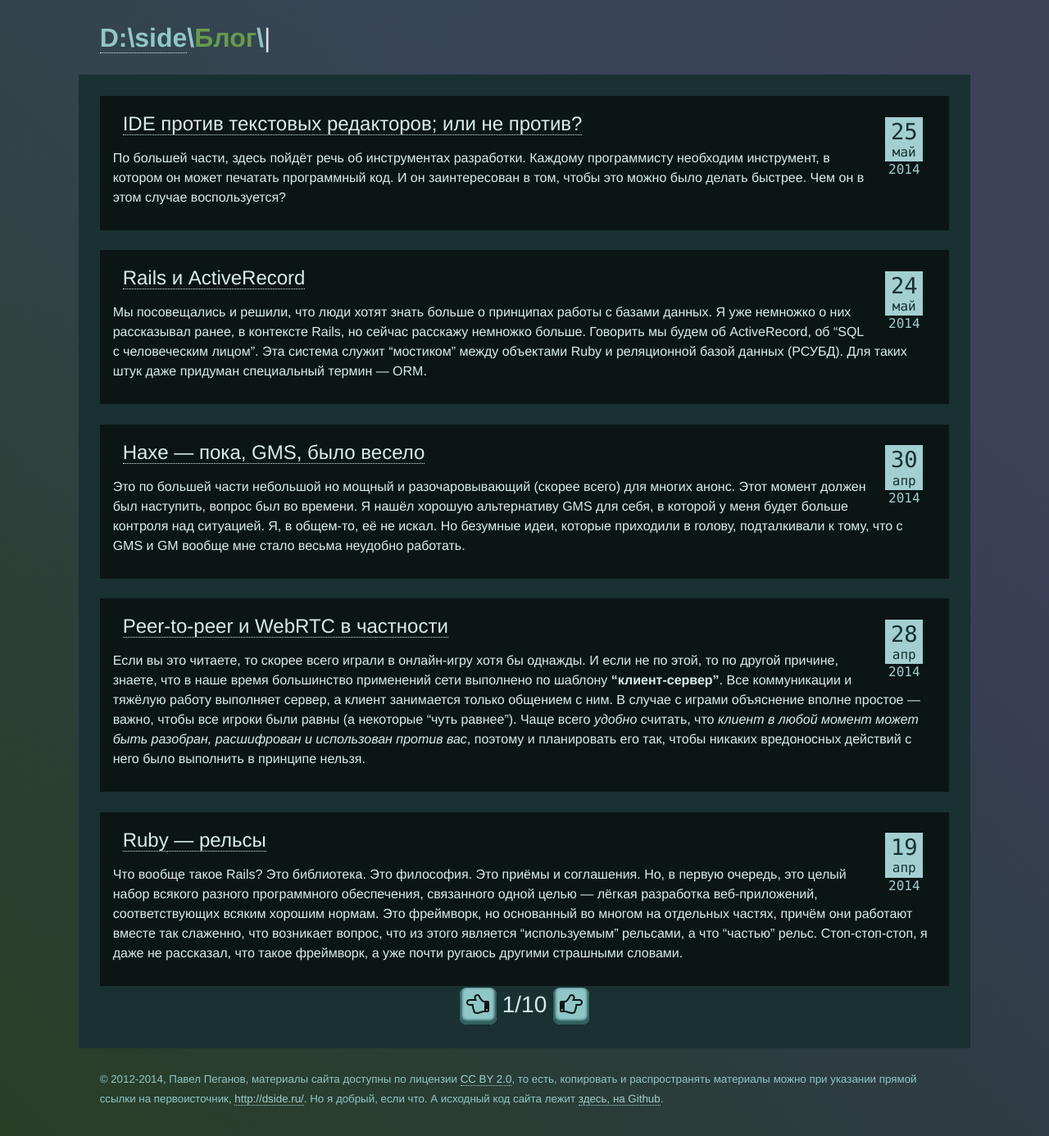
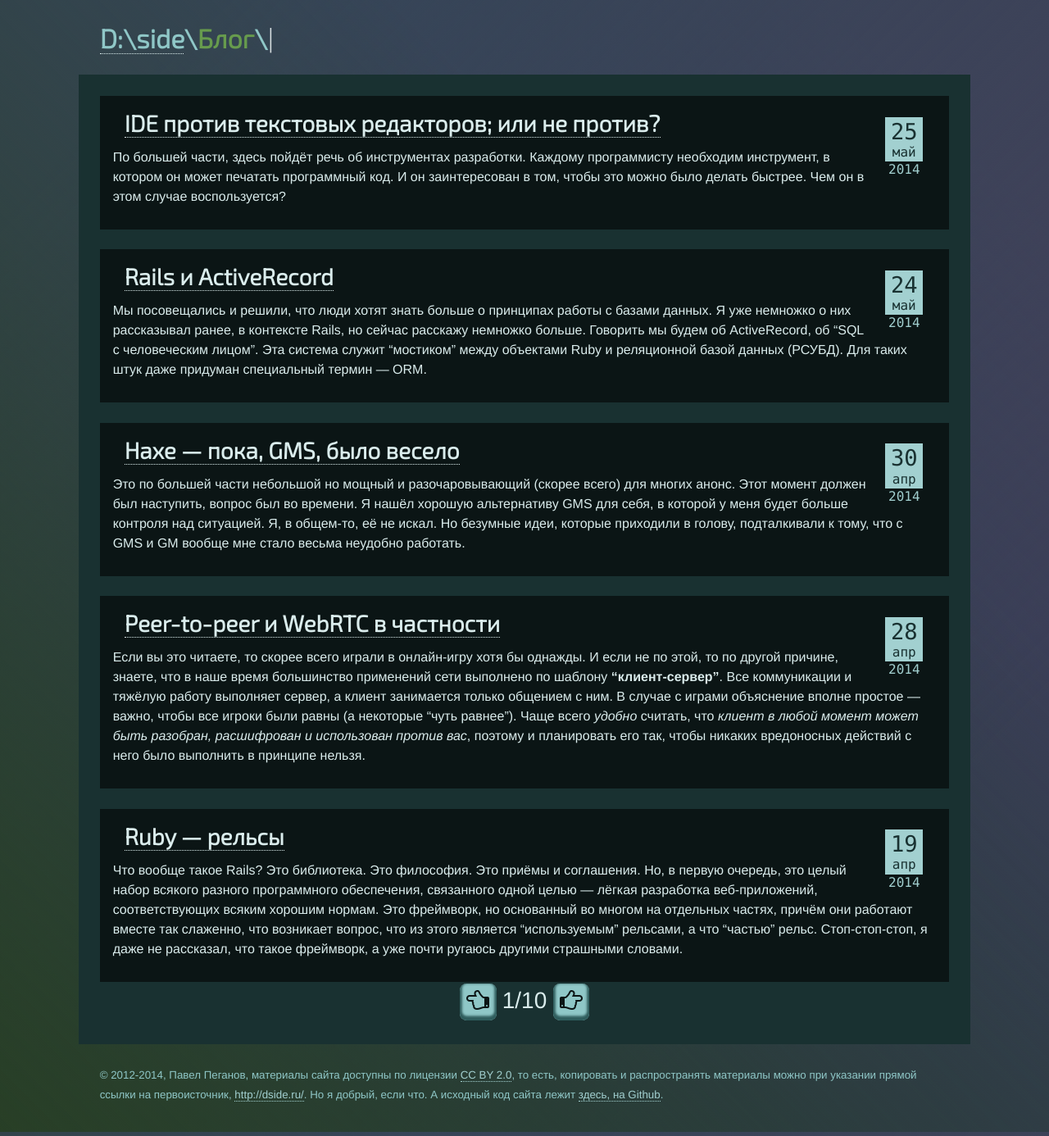
Before and after one commit to D-side/d-side.github.io, a Jekyll site: the page built from blog/index.html, in a window 1280 px wide. Shown: the whole page at 82% size. Built offline with Jekyll 4.4.1, drawn with Linux system fonts in a browser that asks for light colours; nearby versions of some CDN libraries; the list of posts is cut into pages by our own code.

Commit message:
Exo 2 in headings

```diff
--- a/_includes/head.html
+++ b/_includes/head.html
@@ -5,6 +5,7 @@
     <meta name="viewport" content="width=device-width">
     <meta name="description" content="{{ site.description }}">
     <link rel="canonical" href="{{ page.url | replace:'index.html','' | prepend: site.baseurl | prepend: site.url }}">
+    <link href='http://fonts.googleapis.com/css?family=Exo+2:300&subset=latin,cyrillic' rel='stylesheet' type='text/css'>
     <link rel="stylesheet" href="{{ "/assets/main.css" | prepend: site.baseurl }}">
     {%if site.mathjax%}<script type="text/javascript"
   src="http://cdn.mathjax.org/mathjax/latest/MathJax.js?config=TeX-AMS_HTML"></script>{%endif%}
--- a/_includes/post.html
+++ b/_includes/post.html
@@ -1,5 +1,5 @@
 <article class="post">
-  <span>{% include date.html date=include.post.date %}</span><a class="post-link" href="{{ include.post.url | prepend: site.baseurl }}">{{ include.post.title }}</a>
+  <span>{% include date.html date=include.post.date %}</span><h3><a class="post-link" href="{{ include.post.url | prepend: site.baseurl }}">{{ include.post.title }}</a></h3>
   {% if include.post.plan %}
   <ul>
     {% for point in include.post.plan %}
--- a/_sass/base/_typography.scss
+++ b/_sass/base/_typography.scss
@@ -8,6 +8,7 @@
 }
 
 h1, h2, h3, h4, h5, h6 {
+  font-family: $header-font-family;
   line-height: $header-line-height;
   margin: 0;
   text-rendering: optimizeLegibility; // Fix the character spacing for headings
--- a/_sass/base/_variables.scss
+++ b/_sass/base/_variables.scss
@@ -2,7 +2,7 @@
 $sans-serif: $helvetica;
 $serif: $georgia;
 $base-font-family: $sans-serif;
-$header-font-family: $base-font-family;
+$header-font-family: 'Exo 2',  $base-font-family;
 
 // Sizes
 $base-font-size: 1em;
--- a/assets/main.sass
+++ b/assets/main.sass
@@ -28,9 +28,6 @@
     font-weight: 100
     color: $theme07
     content: "|"
-
-a.post-link
-  font-size: 1.5em
 
 .post
   padding: 1em
```
